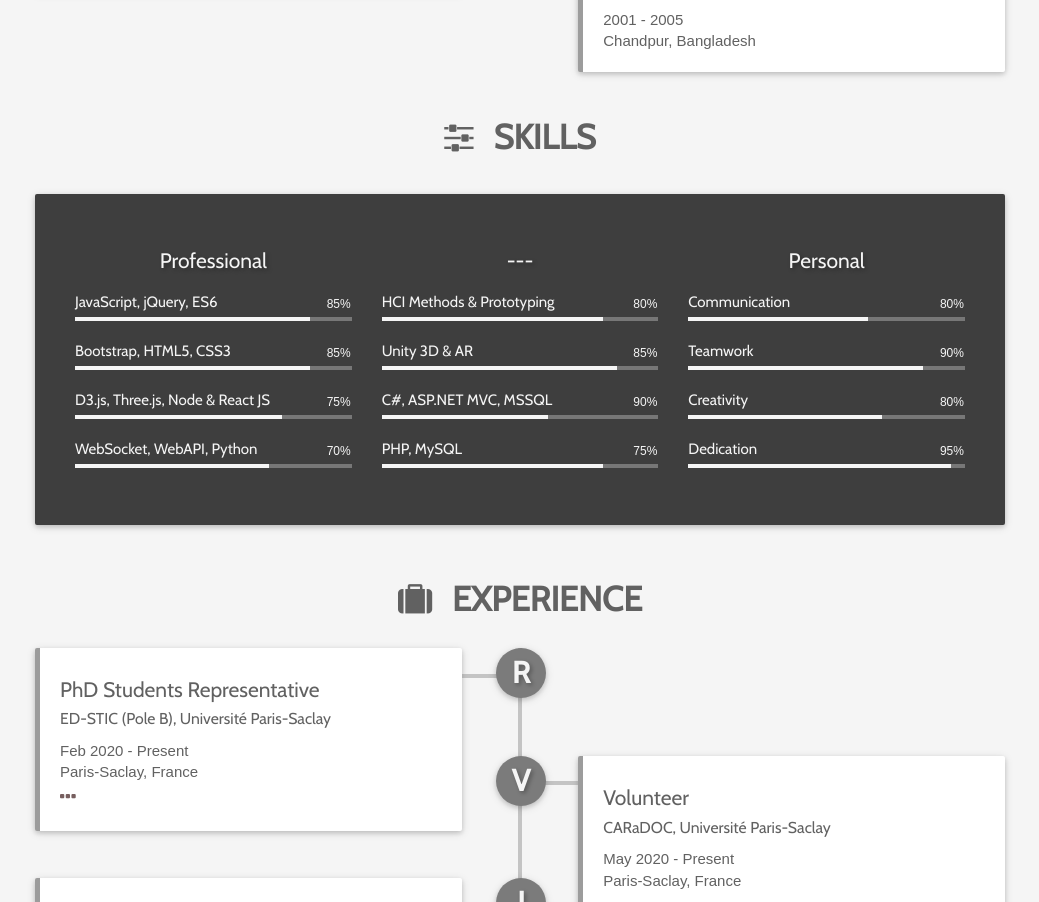
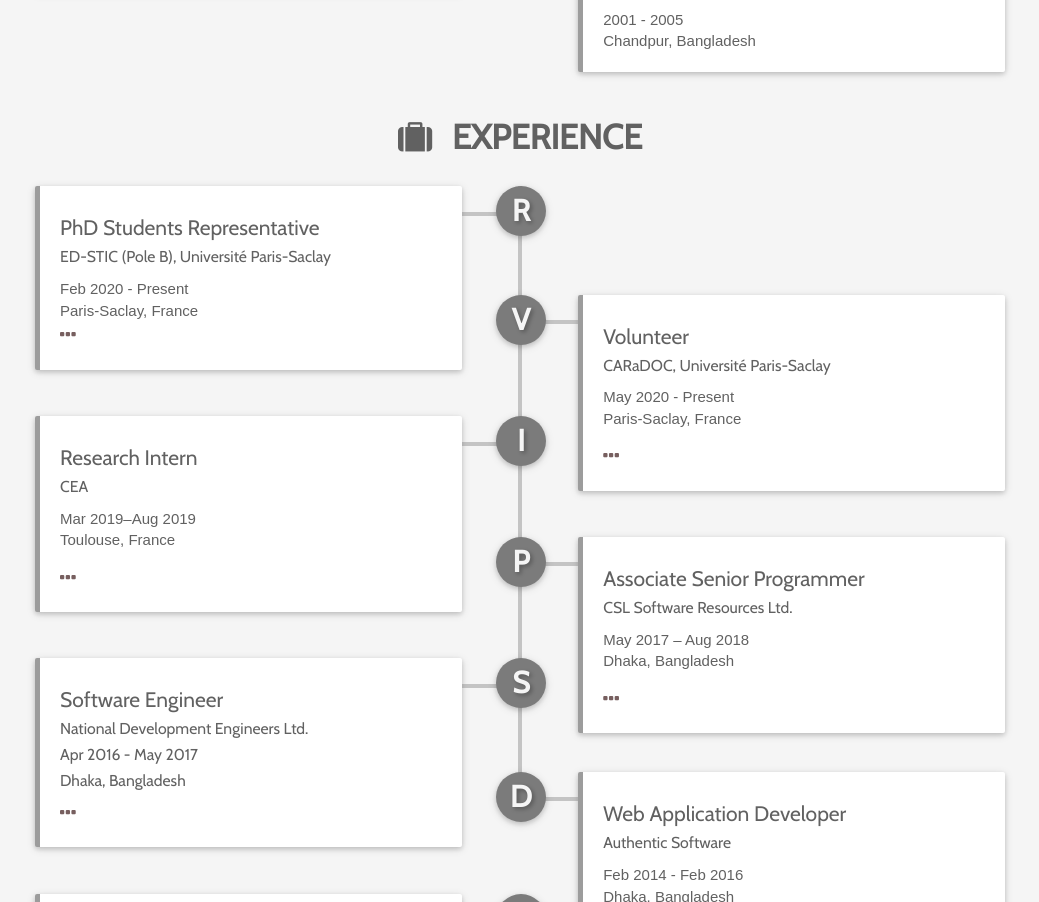
Before and after one commit to alaulislam/me, a plain HTML site: page index.html in a window 1280 px wide. Shown: the part 1427-2329 px from the top of the page, without its empty margins (120-1159 px from the left). Drawn offline with nearby package versions, Linux system fonts and the light colour scheme.

Commit message:
Update index.html

```diff
--- a/index.html
+++ b/index.html
@@ -391,7 +391,7 @@
 <!--==========================================
                    SKILLS
 ===========================================-->
-<section id="skills" class="section">
+<!-- <section id="skills" class="section">
     <div class="container">
         <div class="section-title">
             <h4 class="text-uppercase text-center"><i class="title-icon fa fa-sliders"></i>Skills</h4>
@@ -488,7 +488,7 @@
             </div>
         </div>
     </div>
-</section>
+</section> -->
 
 <!--==========================================
                    EXPERIENCE
```
